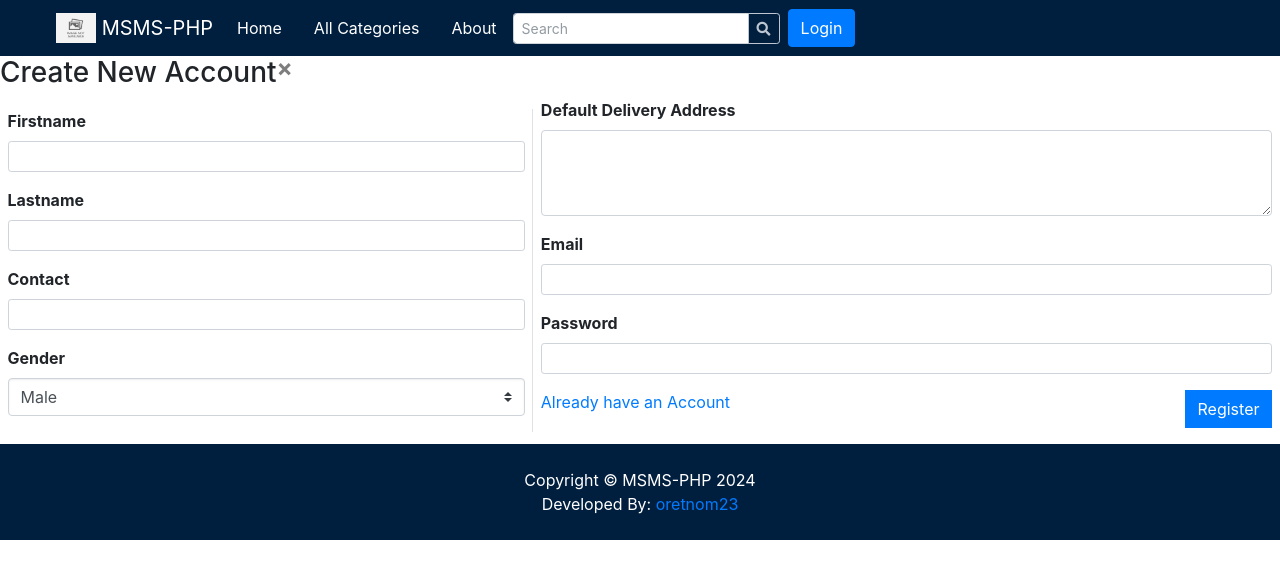
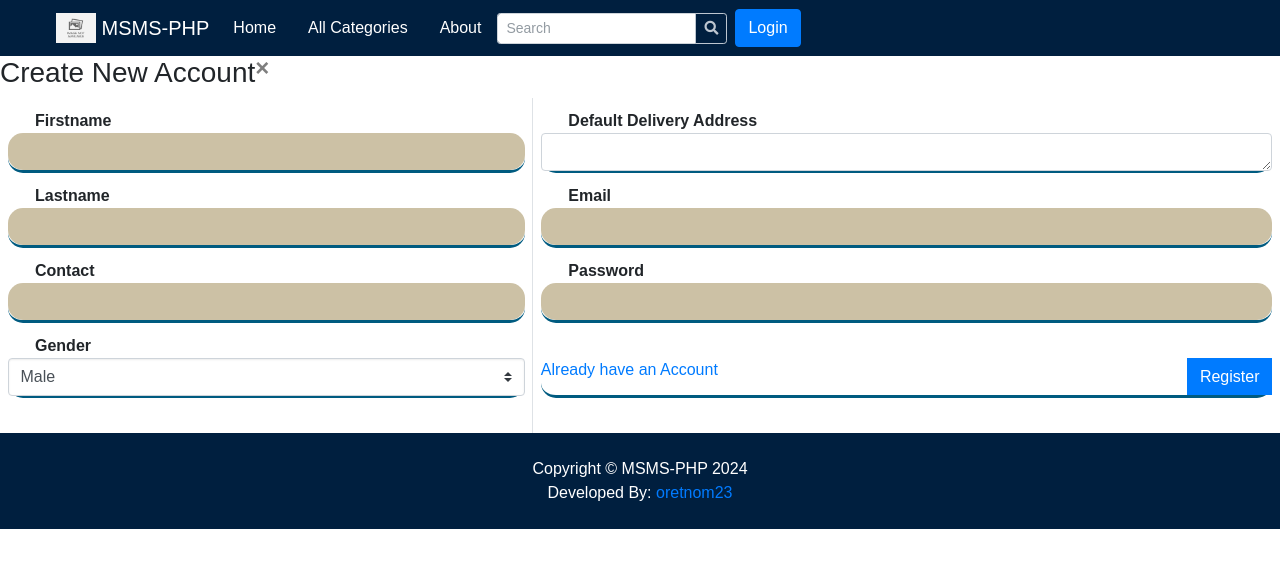
Before and after one commit to NombuleloShongwe/SiteSculptor, a PHP site: page /SiteSculptor/index.php?p=registration in a window 1280 px wide. Shown: the top 579 px of the page. Run offline with PHP 8.4, Linux system fonts and the light colour scheme; data comes from the database, SQL or seed files in the repository; data that the repository does not hold is empty; some libraries are stand-ins or nearby versions.

Commit message:
Client Login and Sign Up done
Changed the layout on Sign Up page

```diff
--- a/registration.php
+++ b/registration.php
@@ -4,10 +4,57 @@
         display: none;
     }
 
+    * {
+        margin: 0;
+        padding: 0;
+        font-family: "Poppins", sans-serif;
+        box-sizing: border-box;
+    }
+
     .modal-body {
-        border: 2px solid;
-        border-color: green;
+        color: black;
+        border: 3px solid;
+        border-color: #005b80;
         border-radius: 25px;
+        background-size: cover;
+        background-position: center;
+        background: whitesmoke;
+        background-size: 300% 300%;
+        animation: color 12s ease-in-out infinite;
+    }
+
+    form .form-group {
+        width: 100%;
+        height: 40px;
+        border-bottom: 3px solid #005b80;
+        border-bottom-left-radius: 15px;
+        border-bottom-right-radius: 15px;
+        margin: 35px 0;
+    }
+
+    .form-group label {
+        position: absolute;
+        top: auto;
+        left: 35px;
+        transform: translateY(-100%);
+        font-size: 16px;
+        font-weight: 500;
+        pointer-events: none;
+
+    }
+
+    .form-group input {
+        width: 100%;
+        height: 100%;
+        background: #ccc1a5;
+        border-radius: 15px;
+        border: none;
+        outline: none;
+        font-size: 16px;
+        color: black;
+        padding-left: 10px;
+        font-weight: 500;
+        padding-right: 28px;
     }
 </style>
 <div class="container-fluid">
@@ -50,7 +97,7 @@
             <div class="col-lg-7">
                 <div class="form-group">
                     <label for="" class="control-label">Default Delivery Address</label>
-                    <textarea class="form-control form" rows='3' name="default_delivery_address"></textarea>
+                    <textarea class="form-control form" rows='1' name="default_delivery_address"></textarea>
                 </div>
                 <div class="form-group">
                     <label for="" class="control-label">Email</label>
```
Also changed, not shown: login.php (+6 -16 lines).
